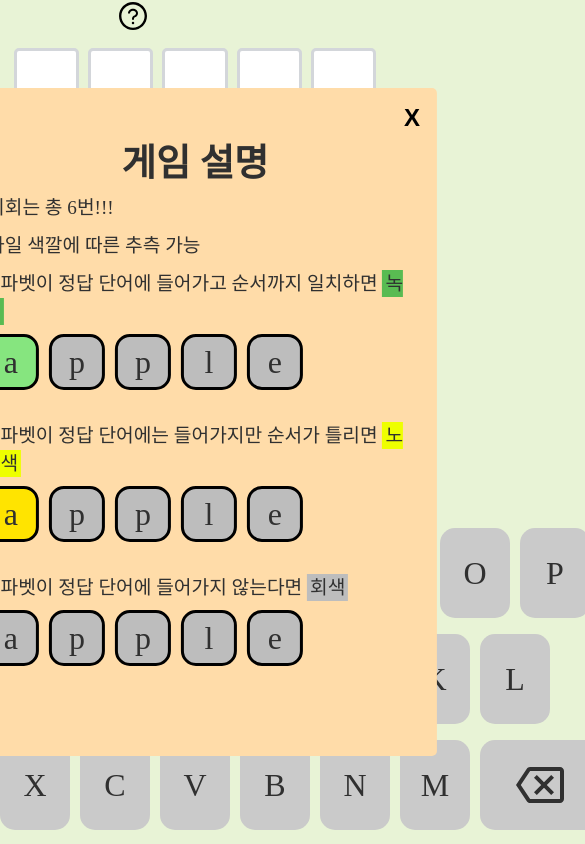
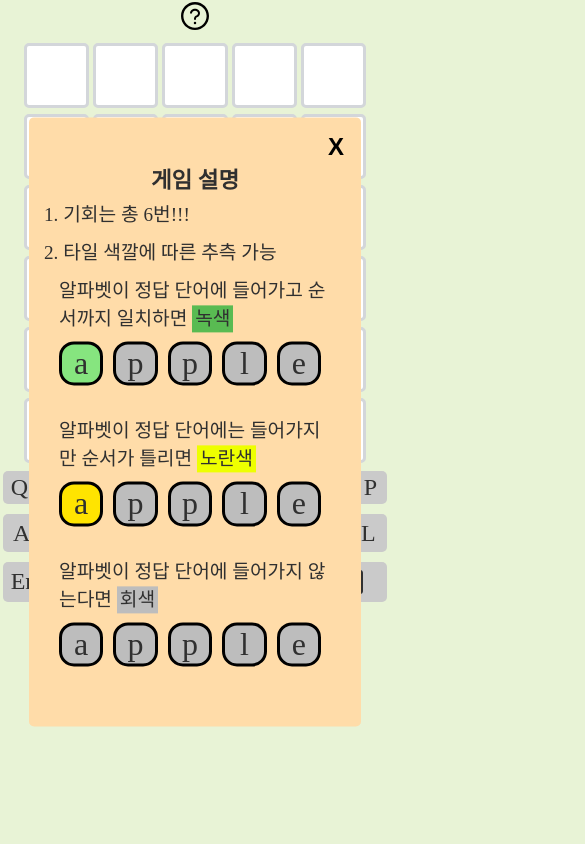
Before and after one commit to taewok/Wordle-Game, a React (Create React App) app: page /quiz in a window 390 px wide. Shown: the whole page, 585 px wide, since content can reach past the window. Built offline with nearby package versions, Linux system fonts and the light colour scheme; no server answers; a web font is replaced by a local one.

Commit message:
style: width 767px 반응형

```diff
--- a/src/component/Answer.tsx
+++ b/src/component/Answer.tsx
@@ -91,12 +91,16 @@ const AnswerForm = styled.form`
   align-items: center;
   justify-items: center;
   justify-content: center;
-  grid-template-columns: repeat(5, 7vh);
-  gap: 15px;
-  padding: 7.5px 0px;
+  grid-template-columns: repeat(5, 8vh);
+  gap: 10px;
+  padding: 3px 0px;
   width: 100%;
   &.active {
     animation: ${LeftAndRight} 0.3s ease-in-out;
+  }
+  @media screen and (max-width: 767px) {
+    grid-template-columns: repeat(5, 7vh);
+    width: 100%;
   }
 `;
 const Input = styled.input`
@@ -111,6 +115,9 @@ const Input = styled.input`
     border: 3px solid black;
     animation: ${BigAndSmall} 0.5s forwards;
   }
+  @media screen and (max-width: 767px) {
+    font-size: 2.5rem;
+  }
 `;
 
 export default Answer;
--- a/src/component/KeyBoard.tsx
+++ b/src/component/KeyBoard.tsx
@@ -112,7 +112,11 @@ const KeyBoard = ({ word }: InfoProps) => {
   );
 };
 
-const Container = styled.div``;
+const Container = styled.div`
+  @media screen and (max-width: 767px) {
+    width: 100%;
+  }
+`;
 const KeyList = styled.ul``;
 const KeyItem = styled.ol`
   display: flex;
@@ -120,12 +124,19 @@ const KeyItem = styled.ol`
   align-items: center;
   margin: 8px 5px;
   width: 70px;
-  height: 90px;
+  aspect-ratio: 2/2;
   background-color: #cacaca;
   border-radius: 15px;
   color: #303030;
   font-size: 2rem;
   cursor: pointer;
+  @media screen and (max-width: 767px) {
+    margin: 5px 3px;
+    width: 40px;
+    aspect-ratio: 1/1;
+    border-radius: 5px;
+    font-size: 1.5rem;
+  }
 `;
 
 const First = styled.div`
@@ -136,11 +147,18 @@ const Second = styled(First)``;
 const Third = styled(First)``;
 
 const EnterBtn = styled(KeyItem)`
-  width: 120px;
+  width: 100px;
+  aspect-ratio: 1/0.5;
+  @media screen and (max-width: 767px) {
+    aspect-ratio: 1/0.5;
+  }
 `;
 const DeleteBtn = styled(EnterBtn)`
   width: 120px;
   font-size: 3rem;
+  @media screen and (max-width: 767px) {
+    font-size: 2rem;
+  }
 `;
 
 export default KeyBoard;
--- a/src/component/Question.tsx
+++ b/src/component/Question.tsx
@@ -90,6 +90,11 @@ const Explain = styled.div`
   h3 {
     text-align: center;
   }
+  @media screen and (max-width: 767px) {
+    width: 80vw;
+    padding: 15px 10px 45px 10px;
+    font-size: 1.2rem;
+  }
 `;
 const XBtnDiv = styled.div`
   display: flex;
@@ -129,7 +134,7 @@ const ExampleItem = styled.ol`
   align-items: center;
   margin-right: 10px;
   width: 50px;
-  height: 50px;
+  aspect-ratio: auto 1/1;
   border: 3px solid black;
   border-radius: 15px;
   font-size: 2rem;
--- a/src/page/Quiz.tsx
+++ b/src/page/Quiz.tsx
@@ -53,8 +53,14 @@ const Container = styled.div`
   align-items: center;
   width: 40vw;
   height: 100%;
+  @media screen and (max-width: 767px) {
+    width: 100vw;
+  }
 `;
 const Wrap = styled.div`
+  display: flex;
+  flex-direction: column;
+  align-items: center;
   width: 100%;
 `;
 
--- a/src/style/GlobalStyle.js
+++ b/src/style/GlobalStyle.js
@@ -17,6 +17,9 @@ const GlobalStyle = createGlobalStyle`
         height:100vh;
         background-color: #E8F3D6;
         font-family: "BMJUA";
+        @media screen and (max-width: 767px) {
+            width: 100vw;
+        }
     }
     a {
         text-decoration: none;
```
